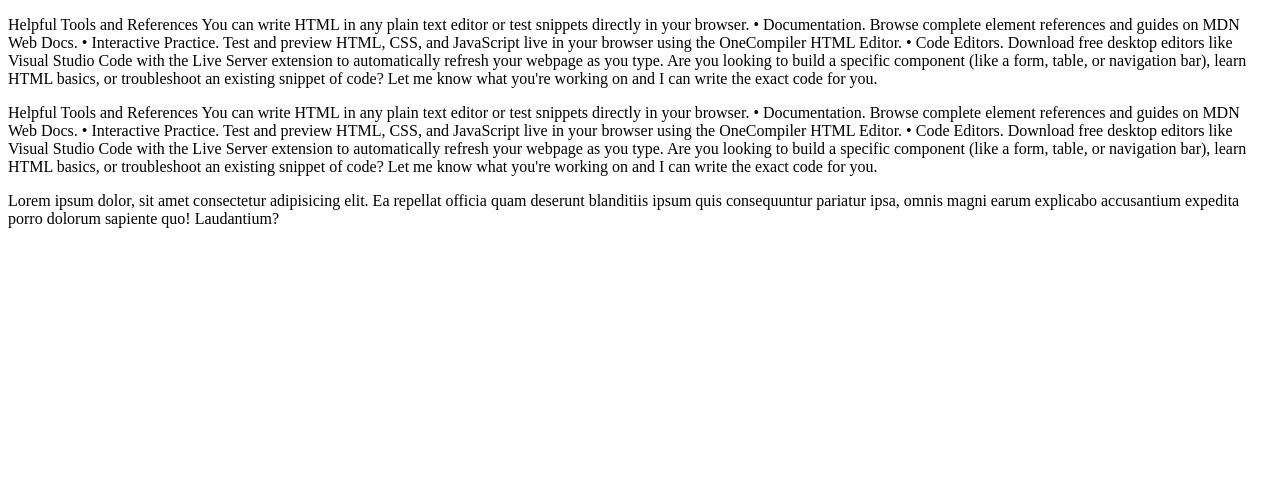
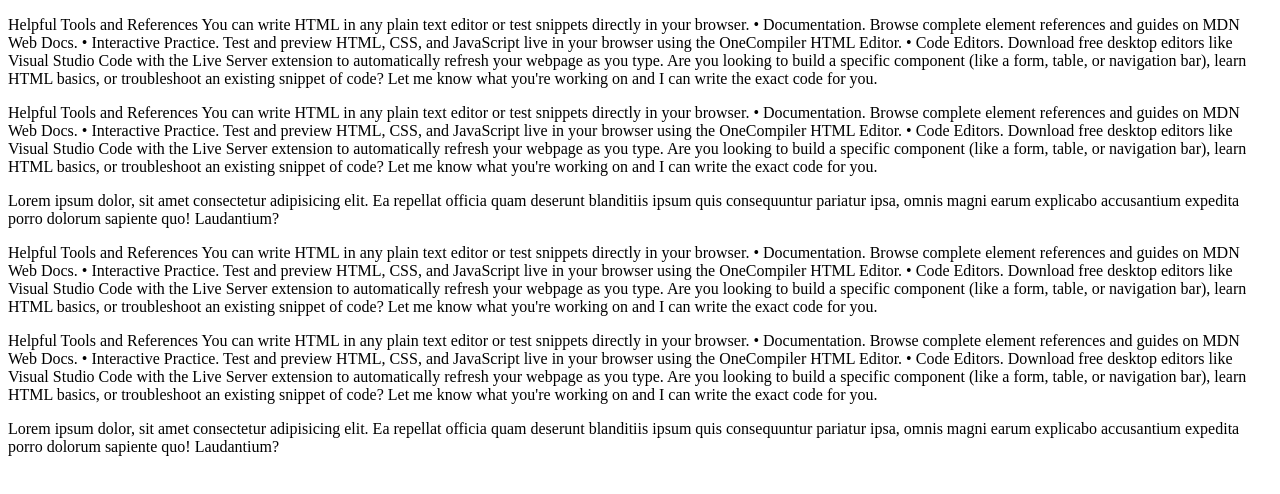
Before and after one commit to Dheenakarthikeyan/project.html, a plain HTML site: page index.html in a window 1280 px wide. Drawn offline with Linux system fonts and the light colour scheme.

Commit message:
content2

```diff
--- a/index.html
+++ b/index.html
@@ -39,6 +39,37 @@
             you.</p>
             <p>Lorem ipsum dolor, sit amet consectetur adipisicing elit. Ea repellat officia quam deserunt blanditiis ipsum quis consequuntur pariatur ipsa, omnis magni earum explicabo accusantium expedita porro dolorum sapiente quo! Laudantium?</p>
     </div>
+    <div>
+        <p>
+            Helpful Tools and References
+
+            You can write HTML in any plain text editor or test snippets directly in your browser.
+            • Documentation. Browse complete element references and guides on MDN Web Docs.
+            • Interactive Practice. Test and preview HTML, CSS, and JavaScript live in your browser using the
+            OneCompiler
+            HTML Editor.
+            • Code Editors. Download free desktop editors like Visual Studio Code with the Live Server extension to
+            automatically refresh your webpage as you type.
+            Are you looking to build a specific component (like a form, table, or navigation bar), learn HTML basics, or
+            troubleshoot an existing snippet of code? Let me know what you're working on and I can write the exact code
+            for
+            you.</p>
+        <p>
+            Helpful Tools and References
+
+            You can write HTML in any plain text editor or test snippets directly in your browser.
+            • Documentation. Browse complete element references and guides on MDN Web Docs.
+            • Interactive Practice. Test and preview HTML, CSS, and JavaScript live in your browser using the
+            OneCompiler
+            HTML Editor.
+            • Code Editors. Download free desktop editors like Visual Studio Code with the Live Server extension to
+            automatically refresh your webpage as you type.
+            Are you looking to build a specific component (like a form, table, or navigation bar), learn HTML basics, or
+            troubleshoot an existing snippet of code? Let me know what you're working on and I can write the exact code
+            for
+            you.</p>
+            <p>Lorem ipsum dolor, sit amet consectetur adipisicing elit. Ea repellat officia quam deserunt blanditiis ipsum quis consequuntur pariatur ipsa, omnis magni earum explicabo accusantium expedita porro dolorum sapiente quo! Laudantium?</p>
+    </div>
 
 </body>
 
```
